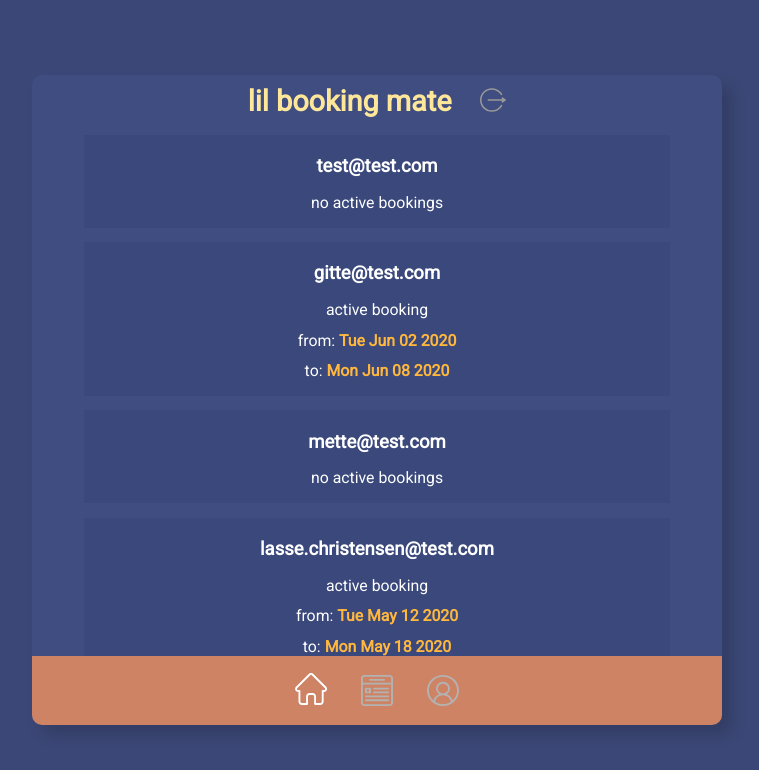
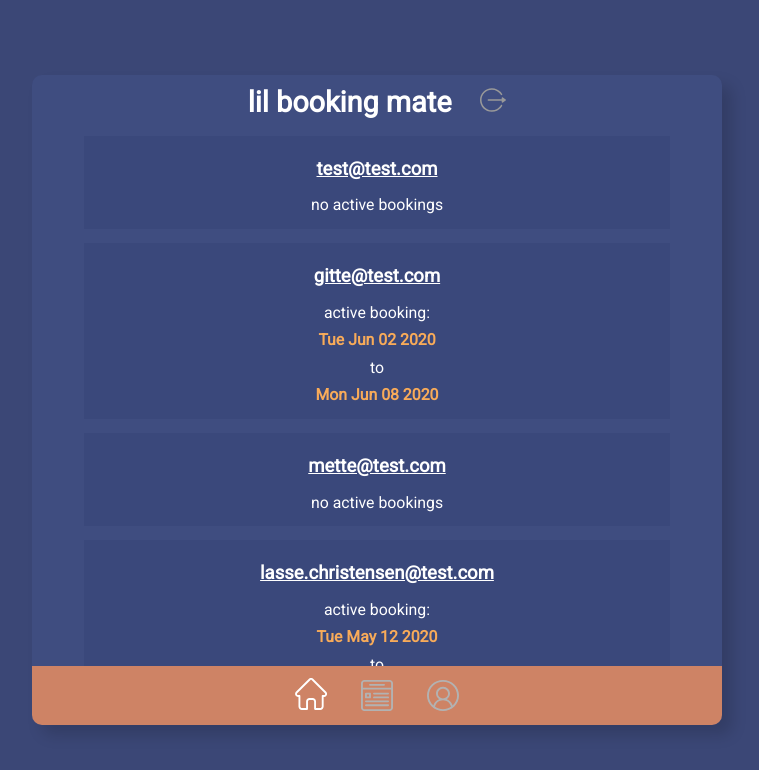
Before and after one commit to 200backflips/lil-booking-mate, a Vue app in the folder client/: page /bookings in a window 1280 px wide. Shown: the top 770 px of the page, without its empty margins (263-1022 px from the left). Built offline with nearby package versions, Linux system fonts and the light colour scheme.

Commit message:
improve error handling

```diff
--- a/client/src/App.vue
+++ b/client/src/App.vue
@@ -36,7 +36,7 @@ body {
   height: 100%;
   width: 100%;
   font-family: "Roboto", sans-serif;
-  font-size: 100%;
+  font-size: 90%;
   background: #3b4776;
   color: #ffffff;
 }
--- a/client/src/components/BookingForm.vue
+++ b/client/src/components/BookingForm.vue
@@ -43,7 +43,7 @@ export default {
   display: flex;
   flex-direction: column;
   align-items: center;
-  font-size: 1rem;
+  font-size: 1.2rem;
 }
 .BookingForm > p {
   margin-bottom: 0.8rem;
--- a/client/src/components/DatePicker.vue
+++ b/client/src/components/DatePicker.vue
@@ -74,6 +74,7 @@ export default {
   background: #3a487b;
   border: none;
   padding: 0;
+  font-size: 1.1rem;
 }
 .vdp-datepicker > .vdp-datepicker__calendar .disabled {
   color: rgba(255, 255, 255, 0.1);
--- a/client/src/components/Footer.vue
+++ b/client/src/components/Footer.vue
@@ -30,7 +30,7 @@ export default {
 
 <style scoped>
 .Footer {
-  flex: 1.3;
+  flex: 1.1;
   display: flex;
   justify-content: center;
   align-items: center;
--- a/client/src/components/Header.vue
+++ b/client/src/components/Header.vue
@@ -30,7 +30,6 @@ export default {
   justify-content: center;
   align-items: center;
   width: 100%;
-  color: #ffe79a;
 }
 
 h1 {
--- a/client/src/components/Login.vue
+++ b/client/src/components/Login.vue
@@ -38,9 +38,11 @@ export default {
   width: 70%;
   text-align: center;
   font-style: italic;
+  font-weight: bold;
+  font-size: 1.2rem;
 }
 
 .main-btn {
-  margin: 2rem;
+  margin: 1rem;
 }
 </style>
--- a/client/src/components/User.vue
+++ b/client/src/components/User.vue
@@ -19,9 +19,14 @@
       :error="errorMessage"
     />
     <router-link to="/" v-if="hasActiveBooking">
-      <p>active booking</p>
-      <p>from: {{ parseDate(userInfo.timePeriod.from) }}</p>
-      <p>to: {{ parseDate(userInfo.timePeriod.to) }}</p>
+      <p>active booking:</p>
+      <p>
+        <strong>{{ parseDate(userInfo.timePeriod.from) }}</strong>
+      </p>
+      <p>to</p>
+      <p>
+        <strong>{{ parseDate(userInfo.timePeriod.to) }}</strong>
+      </p>
     </router-link>
     <router-link to="/" v-else>
       <p>you have no dates booked currently</p>
@@ -65,13 +70,16 @@ export default {
   flex-direction: column;
   align-items: center;
 }
-.User > p {
+
+p {
   width: 90%;
   margin: 0.5rem;
+  padding: 0.3rem;
   text-align: center;
   font-size: 1rem;
 }
-.User > a {
+
+a {
   padding: 0.5rem;
   text-align: center;
   font-size: 1rem;
@@ -79,9 +87,13 @@ export default {
   text-decoration: none;
 }
 
+strong {
+  color: #f8ab59;
+}
+
 img {
-  width: 4rem;
+  width: 4.5rem;
   filter: invert(100%);
-  margin: 3rem 1rem 1rem 1rem;
+  margin: 2.5rem 0 0.8rem 0;
 }
 </style>
--- a/client/src/elements/Booking.vue
+++ b/client/src/elements/Booking.vue
@@ -2,13 +2,12 @@
   <div class="Booking">
     <h3>{{ showCurrentUser ? 'you' : user.email }}</h3>
     <template v-if="user.hasActiveBooking">
-      <p>active booking</p>
+      <p>active booking:</p>
       <p>
-        from:
         <strong>{{ parseDate(user.timePeriod.from) }}</strong>
       </p>
+      <p>to</p>
       <p>
-        to:
         <strong>{{ parseDate(user.timePeriod.to) }}</strong>
       </p>
     </template>
@@ -44,14 +43,15 @@ export default {
 }
 
 p {
-  padding: 0.4rem;
+  padding: 0.3rem;
 }
 
 h3 {
-  padding: 0.7rem;
+  padding: 0.8rem;
+  text-decoration: underline;
 }
 
 strong {
-  color: #ffb83d;
+  color: #f8ab59;
 }
 </style>
--- a/client/src/elements/DisplayUserInfo.vue
+++ b/client/src/elements/DisplayUserInfo.vue
@@ -61,9 +61,8 @@ export default {
 }
 
 .text-btn {
-  /* width: 14rem; */
   margin: 0.7rem;
-  padding: 0.8rem;
+  padding: 0.6rem;
   font-size: 1.2rem;
   color: #ffffff;
   background: #3f4d80;
@@ -98,5 +97,6 @@ mark {
   margin-bottom: 2rem;
   font-size: 1.2rem;
   font-style: italic;
+  font-weight: bold;
 }
 </style>
```
